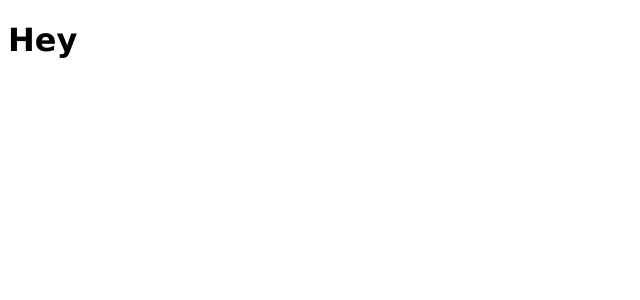
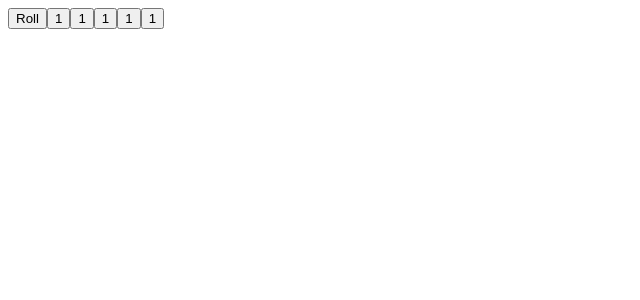
Before and after one commit to bbanting/react-trial, a React (Create React App) app: page / in a window 1280 px wide. Shown: the top 300 px of the page, without its empty margins (0-640 px from the left). Built offline with nearby package versions, Linux system fonts and the light colour scheme.

Commit message:
Began on the Yahtzee game structure; made Game, RollButton, and Die components

```diff
--- a/src/App.js
+++ b/src/App.js
@@ -1,11 +1,79 @@
 import React, { useState, useEffect } from 'react';
 
+
+function Game(props) {
+  /**A component to contain the game functionality. */
+  const [score, setScore] = useState(0);
+  const [rolls, setRolls] = useState(0);
+  const [dice, setDice] = useState([
+    {value: 1, locked: false},
+    {value: 1, locked: false},
+    {value: 1, locked: false},
+    {value: 1, locked: false},
+    {value: 1, locked: false},
+  ])
+
+  function setLockFactory(index) {
+    const func = (value) => {
+      let newDice = dice.slice();
+      newDice[index].locked = value;
+      setDice(newDice);
+    }
+    return func;
+  }
+
+  return (
+    <div>
+      <RollButton dice={dice} setDice={setDice} />
+      {dice.map((die, i) => <Die key={i} die={die} setLock={setLockFactory(i)} />)}
+    </div>
+  );
+
+}
+
+
+function RollButton({ dice, setDice }) {
+  /**The button the user clicks to roll the dice. */
+  function getDieRoll() {
+    return Math.trunc(Math.random() * 6) + 1;
+  }
+
+  function rollDice() {
+    const newDice = [];
+    for (let die of dice) {
+      if (die.locked) {
+        newDice.push(die);
+      } else {
+        const n = getDieRoll();
+        newDice.push({value: n, locked: false});
+      }
+    }
+    setDice(newDice);
+  }
+
+    return (
+      <button onClick={rollDice}>Roll</button>
+    );
+
+
+}
+
+
+function Die({ die, setLock }) {
+  /**A single die in the game. */
+  return (
+    <button onClick={() => setLock(!die.locked)}>
+      {die.value}{die.locked && <p>locked</p>}
+    </button>
+
+  );
+}
 
 
 function App() {
   return (
     <div>
-      <h1>Hey</h1>
+      <Game />
     </div>
   );
 }
--- a/src/index.js
+++ b/src/index.js
@@ -11,7 +11,4 @@ root.render(
   </React.StrictMode>
 );
 
-// If you want to start measuring performance in your app, pass a function
-// to log results (for example: reportWebVitals(console.log))
-// or send to an analytics endpoint. Learn more: https://bit.ly/CRA-vitals
 reportWebVitals();
```
